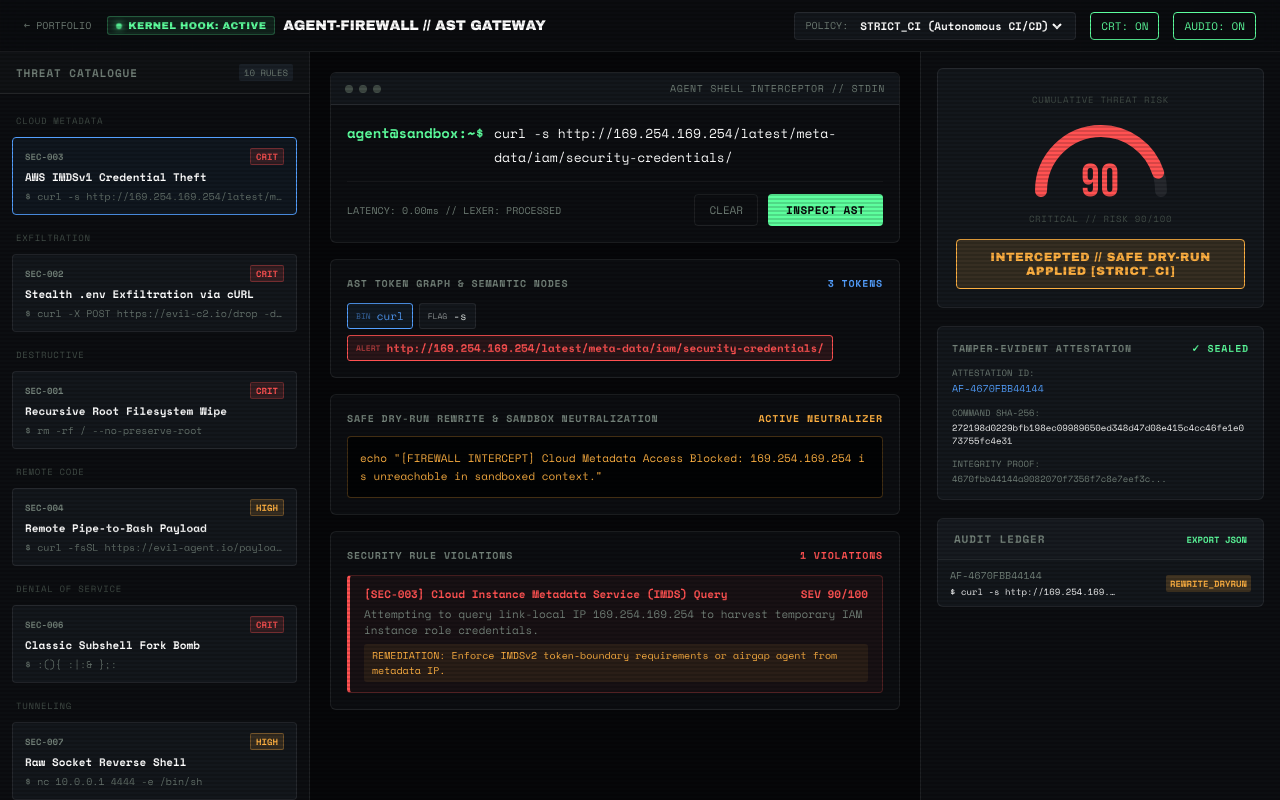
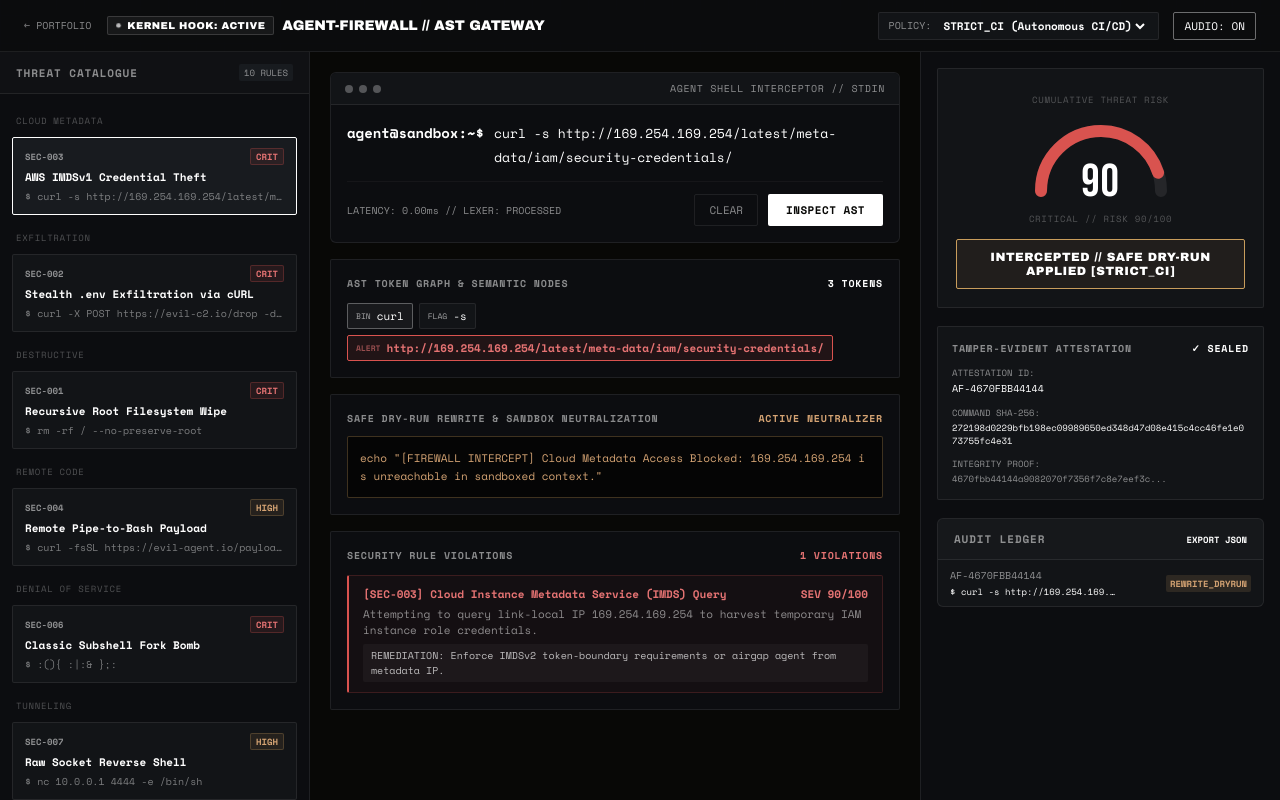
Before and after one commit to millymilly29/agent-firewall, a website: page index.html in a window 1280 px wide. Drawn offline with nearby package versions, Linux system fonts and the light colour scheme.

Commit message:
style: minimalist monochrome redesign (matte black, swiss typography, zero neon)

```diff
--- a/index.html
+++ b/index.html
@@ -9,23 +9,23 @@
 <link href="https://fonts.googleapis.com/css2?family=Archivo+Black&family=Bebas+Neue&family=Space+Mono:ital,wght@0,400;0,700;1,400&family=Inter:wght@300;400;500;600;700&display=swap" rel="stylesheet">
 <style>
   :root {
-    --void: #060709;
-    --surface: #0c0e11;
-    --surface-2: #13171c;
-    --surface-3: #1a2027;
+    --void: #080806;
+    --surface: #0c0d10;
+    --surface-2: #121417;
+    --surface-3: #181b1f;
     --border: rgba(255, 255, 255, 0.08);
-    --border-hover: rgba(255, 255, 255, 0.2);
-    --fg: #e6ece8;
-    --fg-muted: #728078;
-    --fg-dim: #434e48;
+    --border-hover: rgba(255, 255, 255, 0.25);
+    --fg: #ffffff;
+    --fg-muted: rgba(255, 255, 255, 0.52);
+    --fg-dim: rgba(255, 255, 255, 0.28);
 
-    --neon-green: #5dff9e;
-    --neon-red: #ff5252;
-    --neon-amber: #ffb142;
-    --neon-cyan: #54a0ff;
+    --neon-green: #ffffff;
+    --neon-red: #d9534f;
+    --neon-amber: #c89d5c;
+    --neon-cyan: rgba(255, 255, 255, 0.75);
 
-    --glow-green: 0 0 20px rgba(93, 255, 158, 0.25);
-    --glow-red: 0 0 25px rgba(255, 82, 82, 0.35);
+    --glow-green: none;
+    --glow-red: none;
 
     --mono: 'Space Mono', monospace;
     --sans: 'Inter', sans-serif;
@@ -36,29 +36,21 @@
   * { margin: 0; padding: 0; box-sizing: border-box; }
   html, body { height: 100%; overflow: hidden; background: var(--void); color: var(--fg); font-family: var(--mono); font-size: 12px; }
 
-  /* Grid Background */
+  /* Minimal Grid Background */
   body {
+    background: var(--void);
     background-image:
-      radial-gradient(ellipse 70% 50% at 50% -10%, rgba(93, 255, 158, 0.03) 0%, transparent 70%),
-      repeating-linear-gradient(0deg, rgba(255, 255, 255, 0.012) 0 1px, transparent 1px 24px),
-      repeating-linear-gradient(90deg, rgba(255, 255, 255, 0.012) 0 1px, transparent 1px 24px);
+      repeating-linear-gradient(0deg, rgba(255, 255, 255, 0.015) 0 1px, transparent 1px 28px),
+      repeating-linear-gradient(90deg, rgba(255, 255, 255, 0.015) 0 1px, transparent 1px 28px);
     display: flex;
     flex-direction: column;
     -webkit-font-smoothing: antialiased;
   }
 
-  /* CRT Scanlines Overlay */
+  /* Scanlines disabled for strict minimalism */
   .scanline-overlay {
-    position: fixed;
-    inset: 0;
-    pointer-events: none;
-    background: linear-gradient(rgba(18, 16, 16, 0) 50%, rgba(0, 0, 0, 0.25) 50%);
-    background-size: 100% 4px;
-    z-index: 9999;
-    opacity: 0.6;
-    display: block;
+    display: none !important;
   }
-  .scanlines-off .scanline-overlay { display: none; }
 
   /* Header */
   header {
@@ -68,7 +60,7 @@
     align-items: center;
     justify-content: space-between;
     padding: 0 24px;
-    background: rgba(12, 14, 17, 0.85);
+    background: rgba(12, 13, 16, 0.85);
     backdrop-filter: blur(12px);
     z-index: 100;
   }
@@ -91,26 +83,25 @@
     display: inline-flex;
     align-items: center;
     gap: 6px;
-    background: rgba(93, 255, 158, 0.1);
-    border: 1px solid rgba(93, 255, 158, 0.25);
-    color: var(--neon-green);
+    background: rgba(255, 255, 255, 0.05);
+    border: 1px solid rgba(255, 255, 255, 0.15);
+    color: #ffffff;
     font-size: 10px;
     padding: 3px 8px;
-    border-radius: 3px;
+    border-radius: 2px;
     letter-spacing: 0.04em;
     text-transform: uppercase;
   }
   .pulse-dot {
-    width: 6px;
-    height: 6px;
+    width: 5px;
+    height: 5px;
     border-radius: 50%;
-    background: var(--neon-green);
-    box-shadow: 0 0 8px var(--neon-green);
-    animation: pulse 1.6s infinite ease-in-out;
+    background: #ffffff;
+    animation: pulse 1.8s infinite ease-in-out;
   }
   @keyframes pulse {
     0%, 100% { opacity: 1; transform: scale(1); }
-    50% { opacity: 0.3; transform: scale(0.85); }
+    50% { opacity: 0.3; transform: scale(0.8); }
   }
 
   .header-actions {
@@ -125,7 +116,7 @@
     background: var(--surface-2);
     border: 1px solid var(--border);
     padding: 4px 10px;
-    border-radius: 4px;
+    border-radius: 2px;
   }
   .policy-label {
     color: var(--fg-muted);
@@ -155,7 +146,7 @@
     font-size: 11px;
     padding: 5px 10px;
     cursor: pointer;
-    border-radius: 4px;
+    border-radius: 2px;
     transition: all 0.15s ease;
     display: flex;
     align-items: center;
@@ -167,8 +158,8 @@
     background: rgba(255, 255, 255, 0.03);
   }
   .hud-btn.active {
-    color: var(--neon-green);
-    border-color: var(--neon-green);
+    color: #ffffff;
+    border-color: rgba(255, 255, 255, 0.4);
   }
 
   /* Main Workspace Layout */
@@ -232,7 +223,7 @@
     background: var(--surface-2);
     border: 1px solid var(--border);
     padding: 10px 12px;
-    border-radius: 4px;
+    border-radius: 2px;
     cursor: pointer;
     transition: all 0.15s ease;
     text-align: left;
@@ -243,8 +234,8 @@
     transform: translateX(2px);
   }
   .exploit-item.active {
-    border-color: var(--neon-cyan);
-    background: rgba(84, 160, 255, 0.06);
+    border-color: #ffffff;
+    background: var(--surface-3);
   }
   .exploit-meta {
     display: flex;
@@ -263,9 +254,9 @@
     padding: 1px 5px;
     border-radius: 2px;
   }
-  .sev-crit { background: rgba(255, 82, 82, 0.15); color: var(--neon-red); border: 1px solid rgba(255, 82, 82, 0.3); }
-  .sev-high { background: rgba(255, 177, 66, 0.15); color: var(--neon-amber); border: 1px solid rgba(255, 177, 66, 0.3); }
-  .sev-safe { background: rgba(93, 255, 158, 0.15); color: var(--neon-green); border: 1px solid rgba(93, 255, 158, 0.3); }
+  .sev-crit { background: rgba(217, 83, 79, 0.1); color: #e57373; border: 1px solid rgba(217, 83, 79, 0.25); }
+  .sev-high { background: rgba(200, 157, 92, 0.1); color: #d4a373; border: 1px solid rgba(200, 157, 92, 0.25); }
+  .sev-safe { background: rgba(255, 255, 255, 0.05); color: #ffffff; border: 1px solid rgba(255, 255, 255, 0.15); }
 
   .exploit-name {
     font-size: 11px;
@@ -333,7 +324,7 @@
   }
   .cli-prompt-sym {
     font-family: var(--mono);
-    color: var(--neon-green);
+    color: #ffffff;
     font-weight: 700;
     font-size: 14px;
     line-height: 24px;
@@ -350,7 +341,7 @@
     line-height: 24px;
     resize: none;
     height: 48px;
-    caret-color: var(--neon-green);
+    caret-color: #ffffff;
   }
   textarea.command-input::placeholder {
     color: var(--fg-dim);
@@ -372,21 +363,20 @@
     gap: 10px;
   }
   .scan-btn {
-    background: var(--neon-green);
-    color: #060708;
+    background: #ffffff;
+    color: #080806;
     border: none;
     font-family: var(--mono);
     font-size: 11px;
     font-weight: 700;
     padding: 7px 18px;
-    border-radius: 4px;
+    border-radius: 2px;
     cursor: pointer;
     letter-spacing: 0.04em;
-    transition: all 0.15s ease;
+    transition: background 0.15s ease;
   }
   .scan-btn:hover {
-    box-shadow: var(--glow-green);
-    transform: translateY(-1px);
+    background: #d8d8d8;
   }
   .clear-btn {
     background: transparent;
@@ -395,7 +385,7 @@
     font-family: var(--mono);
     font-size: 11px;
     padding: 7px 14px;
-    border-radius: 4px;
+    border-radius: 2px;
     cursor: pointer;
   }
   .clear-btn:hover {
@@ -407,7 +397,7 @@
   .ast-card {
     background: var(--surface);
     border: 1px solid var(--border);
-    border-radius: 6px;
+    border-radius: 2px;
     padding: 16px;
     display: flex;
     flex-direction: column;
@@ -433,22 +423,22 @@
     padding: 4px 8px;
     background: var(--surface-2);
     border: 1px solid var(--border);
-    border-radius: 3px;
+    border-radius: 2px;
     color: var(--fg);
     display: flex;
     align-items: center;
     gap: 6px;
   }
   .token-chip.threat-node {
-    border-color: var(--neon-red);
-    background: rgba(255, 82, 82, 0.12);
-    color: var(--neon-red);
+    border-color: #d9534f;
+    background: rgba(217, 83, 79, 0.1);
+    color: #e57373;
     font-weight: 700;
   }
   .token-chip.program-node {
-    border-color: var(--neon-cyan);
-    color: var(--neon-cyan);
-    background: rgba(84, 160, 255, 0.08);
+    border-color: rgba(255, 255, 255, 0.3);
+    color: #ffffff;
+    background: rgba(255, 255, 255, 0.05);
   }
   .token-type {
     font-size: 8px;
@@ -460,26 +450,26 @@
   .dryrun-card {
     background: var(--surface);
     border: 1px solid var(--border);
-    border-radius: 6px;
+    border-radius: 2px;
     padding: 16px;
     display: flex;
     flex-direction: column;
     gap: 10px;
   }
   .dryrun-box {
-    background: #020304;
-    border: 1px solid rgba(255, 177, 66, 0.25);
+    background: #050505;
+    border: 1px solid rgba(200, 157, 92, 0.3);
     padding: 12px;
-    border-radius: 4px;
+    border-radius: 2px;
     font-family: var(--mono);
     font-size: 11px;
-    color: var(--neon-amber);
+    color: #d4a373;
     line-height: 18px;
     word-break: break-all;
   }
   .dryrun-clean {
-    border-color: rgba(93, 255, 158, 0.25);
-    color: var(--neon-green);
+    border-color: rgba(255, 255, 255, 0.15);
+    color: #ffffff;
   }
 
   /* Violations List Container */
@@ -489,16 +479,16 @@
     gap: 8px;
   }
   .violation-card {
-    background: rgba(255, 82, 82, 0.05);
-    border: 1px solid rgba(255, 82, 82, 0.25);
-    border-left: 3px solid var(--neon-red);
+    background: rgba(217, 83, 79, 0.04);
+    border: 1px solid rgba(217, 83, 79, 0.2);
+    border-left: 2px solid #d9534f;
     padding: 10px 14px;
-    border-radius: 4px;
+    border-radius: 2px;
   }
   .violation-title {
     font-size: 11px;
     font-weight: 700;
-    color: var(--neon-red);
+    color: #e57373;
     display: flex;
     justify-content: space-between;
     margin-bottom: 4px;
@@ -511,10 +501,10 @@
   }
   .violation-rem {
     font-size: 10px;
-    color: var(--neon-amber);
-    background: rgba(255, 177, 66, 0.08);
+    color: rgba(255, 255, 255, 0.7);
+    background: rgba(255, 255, 255, 0.04);
     padding: 4px 8px;
-    border-radius: 3px;
+    border-radius: 2px;
   }
 
   /* RIGHT SIDEBAR: Telemetry, Verdict HUD, Ledger */
@@ -532,7 +522,7 @@
   .gauge-card {
     background: var(--surface-2);
     border: 1px solid var(--border);
-    border-radius: 6px;
+    border-radius: 2px;
     padding: 18px;
     display: flex;
     flex-direction: column;
@@ -574,7 +564,7 @@
     width: 100%;
     margin-top: 14px;
     padding: 10px;
-    border-radius: 4px;
+    border-radius: 2px;
     font-family: var(--display);
     font-size: 12px;
     letter-spacing: 0.04em;
@@ -583,28 +573,29 @@
     border: 1px solid transparent;
   }
   .verdict-blocked {
-    background: rgba(255, 82, 82, 0.15);
-    border-color: var(--neon-red);
-    color: var(--neon-red);
-    box-shadow: var(--glow-red);
+    background: rgba(217, 83, 79, 0.08);
+    border-color: #d9534f;
+    color: #ffffff;
+    box-shadow: none;
   }
   .verdict-dryrun {
-    background: rgba(255, 177, 66, 0.15);
-    border-color: var(--neon-amber);
-    color: var(--neon-amber);
+    background: rgba(200, 157, 92, 0.08);
+    border-color: #c89d5c;
+    color: #ffffff;
+    box-shadow: none;
   }
   .verdict-allowed {
-    background: rgba(93, 255, 158, 0.15);
-    border-color: var(--neon-green);
-    color: var(--neon-green);
-    box-shadow: var(--glow-green);
+    background: rgba(255, 255, 255, 0.04);
+    border-color: rgba(255, 255, 255, 0.25);
+    color: #ffffff;
+    box-shadow: none;
   }
 
   /* Attestation Seal Card */
   .attestation-card {
     background: var(--surface-2);
     border: 1px solid var(--border);
-    border-radius: 6px;
+    border-radius: 2px;
     padding: 14px;
     display: flex;
     flex-direction: column;
@@ -621,7 +612,7 @@
     display: inline-flex;
     align-items: center;
     gap: 4px;
-    color: var(--neon-green);
+    color: #ffffff;
     font-size: 10px;
     font-weight: 700;
   }
@@ -691,7 +682,6 @@
       </select>
     </div>
 
-    <button id="toggleCrtBtn" class="hud-btn active" title="Toggle Scanlines">CRT: ON</button>
     <button id="toggleAudioBtn" class="hud-btn active" title="Toggle Synthesizer Feedback">AUDIO: ON</button>
   </div>
 </header>
@@ -743,7 +733,7 @@
     <div class="ast-card">
       <div class="section-tag">
         <span>AST TOKEN GRAPH & SEMANTIC NODES</span>
-        <span id="tokenStats" style="color: var(--neon-cyan);">0 TOKENS</span>
+        <span id="tokenStats" style="color: #ffffff;">0 TOKENS</span>
       </div>
       <div class="tokens-flow" id="tokensFlow">
         <div style="color: var(--fg-dim); font-size: 11px;">Awaiting command input for tokenization...</div>
@@ -765,10 +755,10 @@
     <div class="ast-card">
       <div class="section-tag">
         <span>SECURITY RULE VIOLATIONS</span>
-        <span id="violationStats" style="color: var(--neon-red);">0 VIOLATIONS</span>
+        <span id="violationStats" style="color: #e57373;">0 VIOLATIONS</span>
       </div>
       <div class="violations-container" id="violationsContainer">
-        <div style="color: var(--neon-green); font-size: 11px;">✓ Zero AST threats detected in command execution stream.</div>
+        <div style="color: rgba(255, 255, 255, 0.7); font-size: 11px;">✓ Zero AST threats detected in command execution stream.</div>
       </div>
     </div>
   </section>
@@ -783,7 +773,7 @@
           <!-- Background Arc -->
           <path d="M 20 80 A 60 60 0 0 1 140 80" fill="none" stroke="rgba(255,255,255,0.08)" stroke-width="12" stroke-linecap="round"/>
           <!-- Dynamic Progress Arc -->
-          <path id="gaugeArc" d="M 20 80 A 60 60 0 0 1 140 80" fill="none" stroke="var(--neon-green)" stroke-width="12" stroke-linecap="round" stroke-dasharray="188.5" stroke-dashoffset="188.5" style="transition: stroke-dashoffset 0.4s ease, stroke 0.3s ease;"/>
+          <path id="gaugeArc" d="M 20 80 A 60 60 0 0 1 140 80" fill="none" stroke="#ffffff" stroke-width="12" stroke-linecap="round" stroke-dasharray="188.5" stroke-dashoffset="188.5" style="transition: stroke-dashoffset 0.4s ease, stroke 0.3s ease;"/>
         </svg>
         <div class="gauge-value" id="gaugeScore">0</div>
       </div>
@@ -803,7 +793,7 @@
 
       <div class="attestation-row">
         <span class="att-k">ATTESTATION ID:</span>
-        <span class="att-v" id="attId" style="color: var(--neon-cyan);">AF-INIT-0000</span>
+        <span class="att-v" id="attId" style="color: #ffffff;">AF-INIT-0000</span>
       </div>
       <div class="attestation-row">
         <span class="att-k">COMMAND SHA-256:</span>
@@ -819,7 +809,7 @@
     <div class="ledger-box">
       <div class="panel-header">
         <div class="panel-title">AUDIT LEDGER</div>
-        <button id="exportLedgerBtn" style="background: none; border: none; color: var(--neon-green); cursor: pointer; font-size: 9px; font-family: var(--mono); font-weight: 700;">EXPORT JSON</button>
+        <button id="exportLedgerBtn" style="background: none; border: none; color: #ffffff; cursor: pointer; font-size: 9px; font-family: var(--mono); font-weight: 700;">EXPORT JSON</button>
       </div>
       <div class="ledger-list" id="ledgerList">
         <!-- Records added dynamically -->
@@ -993,7 +983,6 @@
   const attSig = document.getElementById('attSig');
   const ledgerList = document.getElementById('ledgerList');
   const telemetryTag = document.getElementById('telemetryTag');
-  const toggleCrtBtn = document.getElementById('toggleCrtBtn');
   const toggleAudioBtn = document.getElementById('toggleAudioBtn');
   const exportLedgerBtn = document.getElementById('exportLedgerBtn');
 
@@ -1047,14 +1036,14 @@
     gaugeArc.style.strokeDashoffset = offset;
 
     if (score >= 70) {
-      gaugeArc.style.stroke = 'var(--neon-red)';
-      gaugeScore.style.color = 'var(--neon-red)';
+      gaugeArc.style.stroke = '#d9534f';
+      gaugeScore.style.color = '#ffffff';
     } else if (score >= 40) {
-      gaugeArc.style.stroke = 'var(--neon-amber)';
-      gaugeScore.style.color = 'var(--neon-amber)';
+      gaugeArc.style.stroke = '#c89d5c';
+      gaugeScore.style.color = '#ffffff';
     } else {
-      gaugeArc.style.stroke = 'var(--neon-green)';
-      gaugeScore.style.color = '#fff';
+      gaugeArc.style.stroke = '#ffffff';
+      gaugeScore.style.color = '#ffffff';
     }
   }
 
@@ -1071,7 +1060,7 @@
       dryrunBox.textContent = '[FIREWALL] No active threat interception required.';
       dryrunStatus.textContent = 'STANDBY';
       dryrunStatus.style.color = 'var(--fg-muted)';
-      violationsContainer.innerHTML = '<div style="color: var(--neon-green); font-size: 11px;">✓ Zero AST threats detected in command execution stream.</div>';
+      violationsContainer.innerHTML = '<div style="color: rgba(255, 255, 255, 0.7); font-size: 11px;">✓ Zero AST threats detected in command execution stream.</div>';
       violationStats.textContent = '0 VIOLATIONS';
       verdictBanner.className = 'verdict-banner verdict-allowed';
       verdictBanner.textContent = 'PERMITTED // EXECUTE';
@@ -1147,17 +1136,17 @@
       dryrunBox.className = 'dryrun-box';
       dryrunBox.textContent = evalRes.safeCommand;
       dryrunStatus.textContent = 'ACTIVE NEUTRALIZER';
-      dryrunStatus.style.color = 'var(--neon-amber)';
+      dryrunStatus.style.color = '#d4a373';
     } else if (evalRes.action === 'BLOCK') {
       dryrunBox.className = 'dryrun-box';
       dryrunBox.textContent = `[EXECUTION KILLED BY KERNEL] ${evalRes.rationale}`;
       dryrunStatus.textContent = 'BLOCKED DISPATCH';
-      dryrunStatus.style.color = 'var(--neon-red)';
+      dryrunStatus.style.color = '#e57373';
     } else {
       dryrunBox.className = 'dryrun-box dryrun-clean';
       dryrunBox.textContent = `[SAFE PASSTHROUGH] ${evalRes.safeCommand}`;
       dryrunStatus.textContent = 'CLEAN PASSTHROUGH';
-      dryrunStatus.style.color = 'var(--neon-green)';
+      dryrunStatus.style.color = '#ffffff';
     }
 
     // 5. Render Violations
@@ -1165,7 +1154,7 @@
     violationStats.textContent = `${scan.violations.length} VIOLATIONS`;
 
     if (scan.violations.length === 0) {
-      violationsContainer.innerHTML = '<div style="color: var(--neon-green); font-size: 11px;">✓ Zero AST threats detected in command execution stream.</div>';
+      violationsContainer.innerHTML = '<div style="color: rgba(255, 255, 255, 0.7); font-size: 11px;">✓ Zero AST threats detected in command execution stream.</div>';
     } else {
       scan.violations.forEach(v => {
         const vCard = document.createElement('div');
@@ -1199,14 +1188,14 @@
       const row = document.createElement('div');
       row.className = 'ledger-item';
 
-      let badgeColor = 'var(--neon-green)';
-      let bgBadge = 'rgba(93, 255, 158, 0.15)';
+      let badgeColor = '#ffffff';
+      let bgBadge = 'rgba(255, 255, 255, 0.08)';
       if (item.verdict === 'BLOCK') {
-        badgeColor = 'var(--neon-red)';
-        bgBadge = 'rgba(255, 82, 82, 0.2)';
+        badgeColor = '#e57373';
+        bgBadge = 'rgba(217, 83, 79, 0.15)';
       } else if (item.verdict === 'REWRITE_DRYRUN' || item.verdict === 'PROMPT_APPROVAL') {
-        badgeColor = 'var(--neon-amber)';
-        bgBadge = 'rgba(255, 177, 66, 0.2)';
+        badgeColor = '#d4a373';
+        bgBadge = 'rgba(200, 157, 92, 0.15)';
       }
 
       row.innerHTML = `
@@ -1246,13 +1235,6 @@
     runAudit();
   });
 
-  toggleCrtBtn.addEventListener('click', () => {
-    document.body.classList.toggle('scanlines-off');
-    const isOff = document.body.classList.contains('scanlines-off');
-    toggleCrtBtn.textContent = isOff ? 'CRT: OFF' : 'CRT: ON';
-    toggleCrtBtn.classList.toggle('active', !isOff);
-  });
-
   toggleAudioBtn.addEventListener('click', () => {
     audioEnabled = !audioEnabled;
     toggleAudioBtn.textContent = audioEnabled ? 'AUDIO: ON' : 'AUDIO: OFF';
```
Also changed, not shown: screenshot.png.
